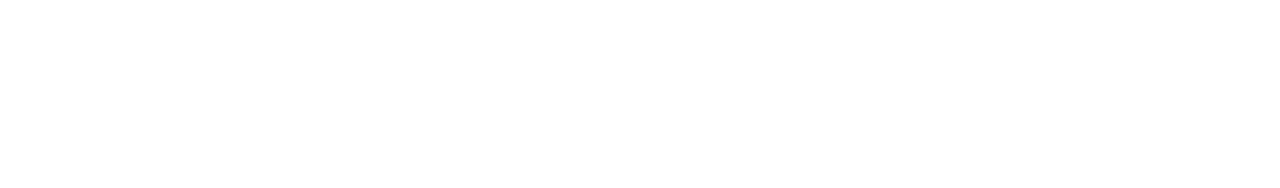
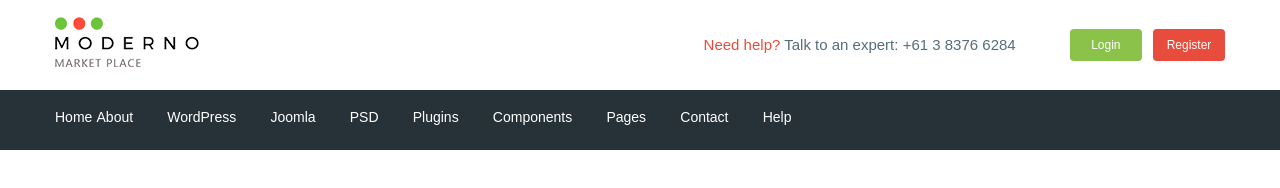
Before and after one commit to Kulikova-Larysa/moderno, a website: page app/index.html in a window 1280 px wide. Drawn offline with nearby package versions, Linux system fonts and the light colour scheme; files that its build step writes are made by us from their sources.

Commit message:
added header

```diff
--- a/app/index.html
+++ b/app/index.html
@@ -1,19 +1,85 @@
 <!DOCTYPE html>
 <html lang="en">
+
 <head>
   <meta charset="UTF-8">
   <meta name="viewport" content="width=device-width, initial-scale=1.0">
   <title>Document</title>
+  <link href="https://fonts.googleapis.com/css2?family=Roboto:wght@500;700&display=swap" rel="stylesheet">
   <link rel="stylesheet" href="css/libs.min.css">
   <link rel="stylesheet" href="css/style.min.css">
 </head>
+
 <body>
 
 
-
+  <header class="header">
+    <div class="header__top">
+      <div class="container">
+        <div class="header__top-inner">
+          <div class="header__logo">
+            <a href="">
+              <img src="images/logo.png" alt="">
+            </a>
+          </div>
+          <div class="header__text">
+            <a href="">
+              <span>Need help?</span>
+            </a>
+            Talk to an expert:
+            <a class="header__phone" href="tel:+61383766284">+61 3 8376 6284</a>
+          </div>
+          <div class="header__box">
+            <a href="#" class="header__basket"></a>
+            <a href="#" class="header__btn header__btn-login">Login</a>
+            <a href="#" class="header__btn header__btn-register">Register</a>
+          </div>
+        </div>
+      </div>
+    </div>
+    <div class="header__menu">
+      <div class="container">
+        <nav class="menu">
+          <ul class="menu__list">
+            <li>
+              <a href="#">Home</a>
+            </li>
+            <li>
+              <a href="#">About</a>
+            </li>
+            <li>
+              <a href="#">WordPress</a>
+            </li>
+            <li>
+              <a href="#">Joomla</a>
+            </li>
+            <li>
+              <a href="#">PSD</a>
+            </li>
+            <li>
+              <a href="#">Plugins</a>
+            </li>
+            <li>
+              <a href="#">Components</a>
+            </li>
+            <li>
+              <a href="#">Pages</a>
+            </li>
+            <li>
+              <a href="#">Contact</a>
+            </li>
+            <li>
+              <a href="#">Help</a>
+            </li>
+          </ul>
+        </nav>
+      </div>
+    </div>
+  </header>
 
   <script src="https://ajax.googleapis.com/ajax/libs/jquery/3.5.1/jquery.min.js"></script>
   <script src="js/libs.min.js"></script>
   <script src="js/main.min.js"></script>
 </body>
+
 </html>
--- /dev/null
+++ b/app/scss/_global.scss
@@ -0,0 +1,35 @@
+html {
+  box-sizing: border-box;
+}
+
+*,
+*::before,
+*::after {
+  box-sizing: inherit;
+}
+
+a {
+  display: inline-block;
+  text-decoration: none;
+  color: $text;
+}
+
+ul,
+li {
+  list-style: none;
+  padding: 0;
+}
+
+body {
+  font-family: 'Roboto-Regular', sans-serif;
+  font-size: 15px;
+  line-height: 24px;
+  color: $text;
+  font-weight: 400;
+}
+
+.container {
+  max-width: 1200px;
+  margin: 0 auto;
+  padding: 0 15px;
+}
--- /dev/null
+++ b/app/scss/_vars.scss
@@ -0,0 +1,4 @@
+$text: #546e7a;
+$red: #e74c3c;
+$green: #8bc34a;
+$bg: #263238;
--- /dev/null
+++ b/app/scss/fonts.scss
@@ -0,0 +1,15 @@
+@font-face {
+  font-family: 'Roboto-Regular', sans-serif;
+  src: url(../fonts/Roboto-Regular.woff2) format('woff2'),
+       url(../fonts/Roboto-Regular.woff) format('woff');
+  font-weight: 400;
+  font-display: swap;
+}
+
+@font-face {
+  font-family: 'Roboto-Medium', sans-serif;
+  src: url(../fonts/Roboto-Medium.woff2) format('woff2'),
+       url(../fonts/Roboto-Medium.woff) format('woff');
+  font-weight: 500;
+  font-display: swap;
+}
--- a/app/scss/style.scss
+++ b/app/scss/style.scss
@@ -1,9 +1,62 @@
-html {
-  box-sizing: border-box;
+@import '_vars';
+@import '_global';
+@import 'fonts';
+
+
+
+.header__top-inner {
+  display: flex;
+  justify-content: space-between;
+  height: 90px;
+  align-items: center;
 }
 
-*,
-*::before,
-*::after {
-  box-sizing: inherit;
+.header__text {
+  margin-left: auto;
+  margin-right: 50px;
+  span {
+    color: $red;
+  }
 }
+
+.header__btn {
+  padding: 4px;
+  width: 72px;
+  border-radius: 4px;
+  text-align: center;
+  color: #fff;
+  font-size: 12px;
+}
+
+.header__btn-login {
+  background-color: $green;
+}
+
+.header__btn-register {
+  background-color: $red;
+  margin-left: 7px;
+}
+
+.header__menu {
+  background-color: $bg;
+  height: 60px;
+}
+
+.menu {
+  display: flex;
+  align-items: center;
+}
+
+.menu__list {
+  font-family: 'Roboto-Medium', sans-serif;
+  li {
+    display: inline-block;
+    & + li {
+      margin-right: 30px;
+    }
+  }
+  a {
+    color: #fff;
+    font-size: 14px;
+  }
+}
--- a/gulpfile.js
+++ b/gulpfile.js
@@ -8,7 +8,7 @@ let uglify = require('gulp-uglify');
 let cssmin = require('gulp-cssmin');
 
 gulp.task('sass', function(){
- return gulp.src('app/scss/style.scss')
+ return gulp.src('app/scss/**/*.scss')
     .pipe(sass({outputStyle: 'compressed'}))
     .pipe(autoprefixer({
       overrideBrowserslist: ['last 8 versions']
@@ -59,7 +59,7 @@ gulp.task('browser-sync', function() {
 });
 
 gulp.task('watch', function(){
-  gulp.watch('app/scss/style.scss', gulp.parallel('sass'))
+  gulp.watch('app/scss/**/*.scss', gulp.parallel('sass'))
   gulp.watch('app/*.html', gulp.parallel('html'))
   gulp.watch('app/js/*.js', gulp.parallel('js'))
 });
```
Also changed, not shown: app/fonts/Roboto-Bold.woff (added), app/fonts/Roboto-Bold.woff2 (added), app/fonts/Roboto-Medium.woff (added), app/fonts/Roboto-Medium.woff2 (added), app/fonts/Roboto-Regular.woff (added), app/fonts/Roboto-Regular.woff2 (added), app/images/logo.png (added).
